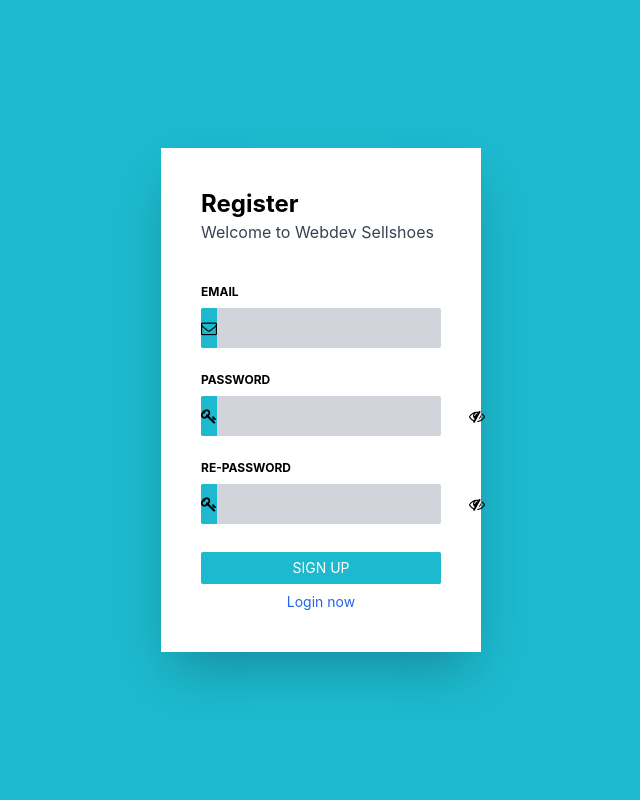
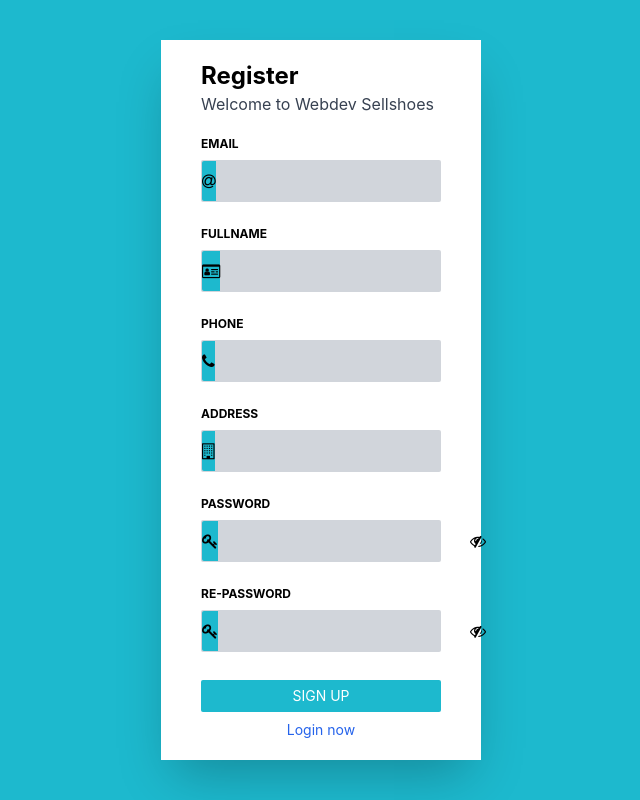
Before and after one commit to Phuc2003-vietnam/FE, a React (Create React App) app: page /register in a window 1280 px wide. Shown: the whole page, without its empty margins (319-959 px from the left). Built offline with nearby package versions, Linux system fonts and the light colour scheme; no server answers.

Commit message:
Add inputs to RegisterPage

```diff
--- a/src/components/Count/index.jsx
+++ b/src/components/Count/index.jsx
@@ -34,7 +34,7 @@ const Count = ({
                         <i className="fa fa-minus"></i>
                     </button>
                     <input
-                        className="text-center text-lg m-0 h-10 w-16 border border-black"
+                        className="text-center text-lg m-0 h-10 w-16 border border-black hover:border-blue-500"
                         type={'text'}
                         value={number}
                         onChange={handleChangeNumber}
--- a/src/components/Layout/DefaultLayout/index.js
+++ b/src/components/Layout/DefaultLayout/index.js
@@ -15,9 +15,11 @@ const DefaultLayout = ({ children }) => {
                 <div className="mx-4">
                     <SearchInput />
                 </div>
-                <div className="text-3xl cursor-pointer">
-                    <BsFillCartFill />
-                </div>
+                <Link to="/cart">
+                    <div className="text-3xl cursor-pointer">
+                        <BsFillCartFill />
+                    </div>
+                </Link>
             </div>
             <div>{children}</div>
         </div>
--- /dev/null
+++ b/src/pages/AdminPage/index.js
@@ -0,0 +1,17 @@
+import React from "react";
+
+const AdminPage = () => {
+    return (
+        <div>
+            <div>
+                Form to add new shoe
+            </div>
+
+            <div>
+                Information of All Shoes
+            </div>
+        </div>
+    );
+}
+
+export default AdminPage;
--- a/src/pages/CartPage/index.js
+++ b/src/pages/CartPage/index.js
@@ -91,7 +91,7 @@ const CartPage = () => {
 
                 <div className="h-16 w-1"></div>
 
-                <div className="fixed left-1/2 -translate-x-1/2 bottom-4 h-16 w-1/3 mx-auto bg-slate-300 rounded-lg shadow-xl flex flex-row items-center justify-between">
+                <div className="fixed left-1/2 -translate-x-1/2 bottom-4 h-16 w-1/3 mx-auto bg-[#FFE196] rounded-lg shadow-xl flex flex-row items-center justify-between">
                     <div className="m-2 h-full flex flex-col">
                         <label className="mt-1 font-bold">Tổng số tiền: </label>
                         <div className="text-2xl ml-10">
--- a/src/pages/LoginPage/index.js
+++ b/src/pages/LoginPage/index.js
@@ -40,16 +40,16 @@ const LoginPage = () => {
             <div className="relative w-1/4 primary-bg-color shadow-2xl">
                 <div className="flex flex-col m-10">
                     <div className="flex flex-col mb-10">
-                        <label className="text-2xl font-bold">LOGIN</label>
+                        <label className="mt-1 text-2xl font-bold">LOGIN</label>
                         <label className="text-gray-700">
                             Welcome to Webdev Sellshoes
                         </label>
                     </div>
                     <div className="flex flex-col mb-6">
                         <label className="text-xs font-bold mb-2">EMAIL</label>
-                        <div className="flex flex-row bg-gray-300 rounded-sm">
+                        <div className="flex flex-row bg-gray-300 rounded-sm border border-transparent hover:border-[#1db9ce]">
                             <div className="flex items-center justify-center secondary-bg-color w-10 h-10 rounded-l-sm">
-                                <i className="fa fa-envelope-o" />
+                                <i className="fa fa-at" />
                             </div>
                             <input
                                 className="bg-transparent flex-1 pl-1 focus:outline-none"
@@ -64,7 +64,7 @@ const LoginPage = () => {
                         <label className="text-xs font-bold mb-2">
                             PASSWORD
                         </label>
-                        <div className="flex flex-row bg-gray-300 rounded-sm">
+                        <div className="flex flex-row bg-gray-300 rounded-sm border border-transparent hover:border-[#1db9ce]">
                             <div className="flex items-center justify-center secondary-bg-color w-10 h-10 rounded-l-sm">
                                 <i className="fa fa-key" />
                             </div>
--- a/src/pages/RegisterPage/index.js
+++ b/src/pages/RegisterPage/index.js
@@ -6,6 +6,9 @@ import { LoadingOutlined } from '@ant-design/icons';
 
 const RegisterPage = () => {
     const [Email, setEmail] = useState('');
+    const [Fullname, setFullname] = useState('');
+    const [Phone, setPhone] = useState('');
+    const [Address, setAddress] = useState('');
     const [Password, setPassword] = useState('');
     const [RePassword, setRePassword] = useState('');
     const [HiddenPassword, setHiddenPassword] = useState(true);
@@ -15,6 +18,19 @@ const RegisterPage = () => {
     const handleChangeEmail = (e) => {
         const value = e.target.value;
         setEmail(value);
+    };
+
+    const handleChangeFullname = (e) => {
+        const value = e.target.value;
+        setFullname(value);
+    };
+    const handleChangePhone = (e) => {
+        const value = e.target.value;
+        setPhone(value);
+    };
+    const handleChangeAddress = (e) => {
+        const value = e.target.value;
+        setAddress(value);
     };
 
     const handleChangePassword = (e) => {
@@ -47,10 +63,10 @@ const RegisterPage = () => {
     };
 
     return (
-        <div className="h-screen w-full flex items-center justify-center secondary-bg-color">
+        <div className="overflow-auto h-screen w-full flex items-center justify-center secondary-bg-color">
             <div className="relative w-1/4 primary-bg-color shadow-2xl">
-                <div className="flex flex-col m-10">
-                    <div className="flex flex-col mb-10">
+                <div className="flex flex-col mx-10 mb-5 mt-5">
+                    <div className="flex flex-col mb-5">
                         <label className="text-2xl font-bold">Register</label>
                         <label className="text-gray-700">
                             Welcome to Webdev Sellshoes
@@ -58,9 +74,9 @@ const RegisterPage = () => {
                     </div>
                     <div className="flex flex-col mb-6">
                         <label className="text-xs font-bold mb-2">EMAIL</label>
-                        <div className="flex flex-row bg-gray-300 rounded-sm">
+                        <div className="flex flex-row bg-gray-300 rounded-sm border border-transparent hover:border-[#1db9ce]">
                             <div className="flex items-center justify-center secondary-bg-color w-10 h-10 rounded-l-sm">
-                                <i className="fa fa-envelope-o" />
+                                <i className="fa fa-at" />
                             </div>
                             <input
                                 className="bg-transparent flex-1 pl-1 focus:outline-none"
@@ -73,10 +89,58 @@ const RegisterPage = () => {
                     </div>
 
                     <div className="flex flex-col mb-6">
+                        <label className="text-xs font-bold mb-2">FULLNAME</label>
+                        <div className="flex flex-row bg-gray-300 rounded-sm border border-transparent hover:border-[#1db9ce]">
+                            <div className="flex items-center justify-center secondary-bg-color w-10 h-10 rounded-l-sm">
+                                <i className="fa fa-id-card-o" />
+                            </div>
+                            <input
+                                className="bg-transparent flex-1 pl-1 focus:outline-none"
+                                name="email"
+                                type="email"
+                                value={Fullname}
+                                onChange={handleChangeFullname}
+                            />
+                        </div>
+                    </div>
+
+                    <div className="flex flex-col mb-6">
+                        <label className="text-xs font-bold mb-2">PHONE</label>
+                        <div className="flex flex-row bg-gray-300 rounded-sm border border-transparent hover:border-[#1db9ce]">
+                            <div className="flex items-center justify-center secondary-bg-color w-10 h-10 rounded-l-sm">
+                                <i className="fa fa-phone" />
+                            </div>
+                            <input
+                                className="bg-transparent flex-1 pl-1 focus:outline-none"
+                                name="email"
+                                type="email"
+                                value={Phone}
+                                onChange={handleChangePhone}
+                            />
+                        </div>
+                    </div>
+
+                    <div className="flex flex-col mb-6">
+                        <label className="text-xs font-bold mb-2">ADDRESS</label>
+                        <div className="flex flex-row bg-gray-300 rounded-sm border border-transparent hover:border-[#1db9ce]">
+                            <div className="flex items-center justify-center secondary-bg-color w-10 h-10 rounded-l-sm">
+                                <i className="fa fa-building-o" />
+                            </div>
+                            <input
+                                className="bg-transparent flex-1 pl-1 focus:outline-none"
+                                name="email"
+                                type="email"
+                                value={Address}
+                                onChange={handleChangeAddress}
+                            />
+                        </div>
+                    </div>
+
+                    <div className="flex flex-col mb-6">
                         <label className="text-xs font-bold mb-2">
                             PASSWORD
                         </label>
-                        <div className="flex flex-row bg-gray-300 rounded-sm">
+                        <div className="flex flex-row bg-gray-300 rounded-sm border border-transparent hover:border-[#1db9ce]">
                             <div className="flex items-center justify-center secondary-bg-color w-10 h-10 rounded-l-sm">
                                 <i className="fa fa-key" />
                             </div>
@@ -101,7 +165,7 @@ const RegisterPage = () => {
                         <label className="text-xs font-bold mb-2">
                             RE-PASSWORD
                         </label>
-                        <div className="flex flex-row bg-gray-300 rounded-sm">
+                        <div className="flex flex-row bg-gray-300 rounded-sm border border-transparent hover:border-[#1db9ce]">
                             <div className="flex items-center justify-center secondary-bg-color w-10 h-10 rounded-l-sm">
                                 <i className="fa fa-key" />
                             </div>
--- a/src/routes/index.js
+++ b/src/routes/index.js
@@ -15,6 +15,6 @@ export const publicRoute = [
 ];
 
 export const privateRoute = [
-    { path: '/cart', page: CartPage, layout: null },
-    { path: '/purchase-history', page: PurchaseHistoryPage, layout: null },
+    { path: '/cart', page: CartPage, layout: DefaultLayout },
+    { path: '/purchase-history', page: PurchaseHistoryPage, layout: DefaultLayout },
 ];
```
